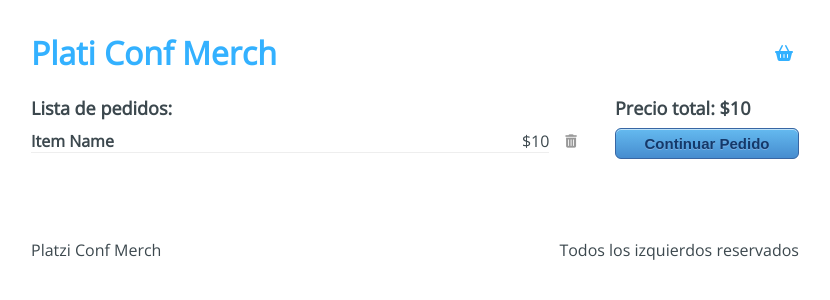
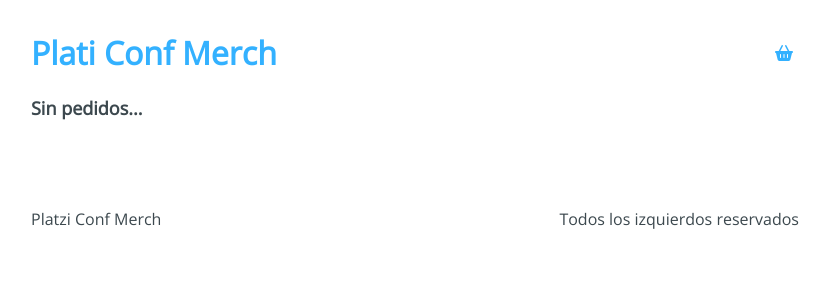
Before and after one commit to Neyen999/platziconf-merch, a React app: page /checkout in a window 1280 px wide. Shown: the top 300 px of the page, without its empty margins (225-1055 px from the left). Built offline with nearby package versions, Linux system fonts and the light colour scheme.

Commit message:
useContext en la página de Checkout

```diff
--- a/src/containers/Checkout.jsx
+++ b/src/containers/Checkout.jsx
@@ -1,29 +1,48 @@
 /* eslint-disable arrow-body-style */
-import React from 'react';
+import React, { useContext } from 'react';
 import { Link } from 'react-router-dom';
+import AppContext from '../context/AppContext';
 import '../styles/components/Checkout.css';
 
 const Checkout = () => {
+  const { state, removeFromCart } = useContext(AppContext);
+  const { cart } = state;
+
+  const handleRemove = (product) => () => {
+    removeFromCart(product);
+  };
+
+  const handleSumTotal = () => {
+    const reducer = (accumulator, currentValue) =>
+      accumulator + currentValue.price;
+    const sum = cart.reduce(reducer, 0);
+    return sum;
+  };
+
   return (
     <div className="Checkout">
       <div className="Checkout-content">
-        <h3>Lista de pedidos: </h3>
+        {cart.length > 0 ? <h3>Lista de pedidos:</h3> : <h3>Sin pedidos...</h3>}
+        {cart.map((item) => (
           <div className="Checkout-item">
             <div className="Checkout-element">
-            <h4>Item Name</h4>
-            <span>$10</span>
+              <h4>{item.title}</h4>
+              <span>{item.price}</span>
             </div>
-          <button type="button">
+            <button type="button" onClick={handleRemove(item)}>
               <i className="fas fa-trash-alt" title="Eliminar" />
             </button>
           </div>
+        ))}
       </div>
+      {cart.length > 0 && (
         <div className="Checkout-sidebar">
-        <h3>Precio total: $10</h3>
+          <h3>{`Precio Total: $ ${handleSumTotal()}`}</h3>
           <Link to="/checkout/information">
             <button type="button">Continuar Pedido</button>
           </Link>
         </div>
+      )}
     </div>
   );
 };
```
Lines whose indentation alone changed are shown as unchanged.
